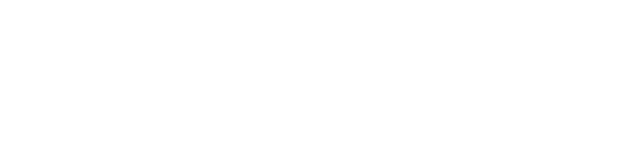
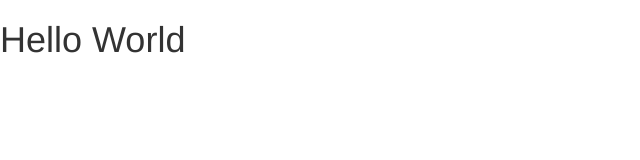
Before and after one commit to AsuKuma/activit-1, a plain HTML site: page index.html in a window 1280 px wide. Shown: the whole page, without its empty margins (0-640 px from the left). Drawn offline with nearby package versions, Linux system fonts and the light colour scheme.

Commit message:
Ajouté du CDN Bootstrap à l'index.html et mise à jours du README.txt

```diff
--- a/index.html
+++ b/index.html
@@ -3,8 +3,10 @@
 <head>
     <meta charset="UTF-8">
     <title>Index</title>
+    <link href="https://maxcdn.bootstrapcdn.com/bootstrap/3.3.7/css/bootstrap.min.css" rel="stylesheet" integrity="sha384-BVYiiSIFeK1dGmJRAkycuHAHRg32OmUcww7on3RYdg4Va+PmSTsz/K68vbdEjh4u" crossorigin="anonymous">
 </head>
 <body>
+   <h1>Hello World</h1>
 
 </body>
 </html>
```
Also changed, not shown: README.txt.
